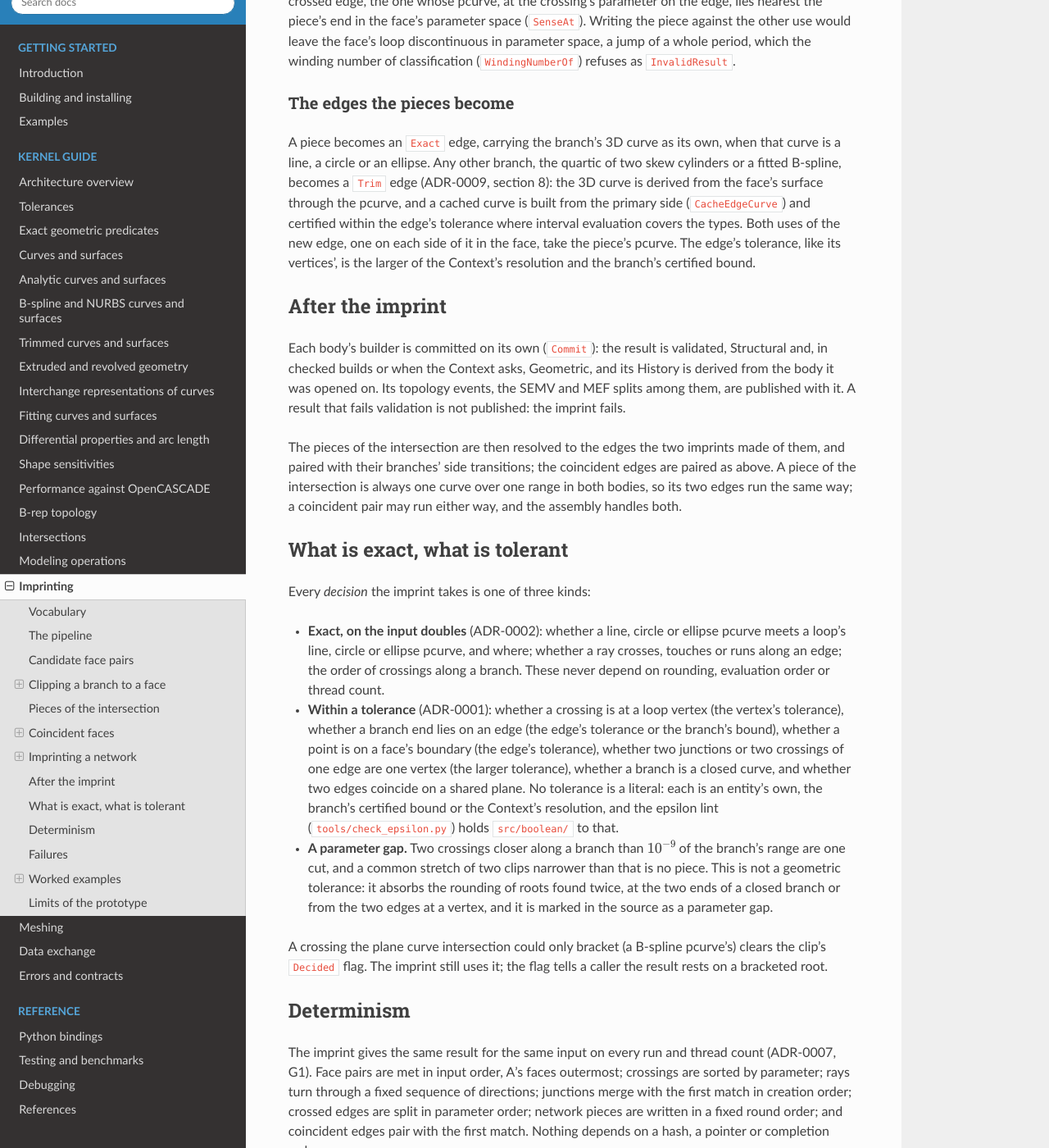
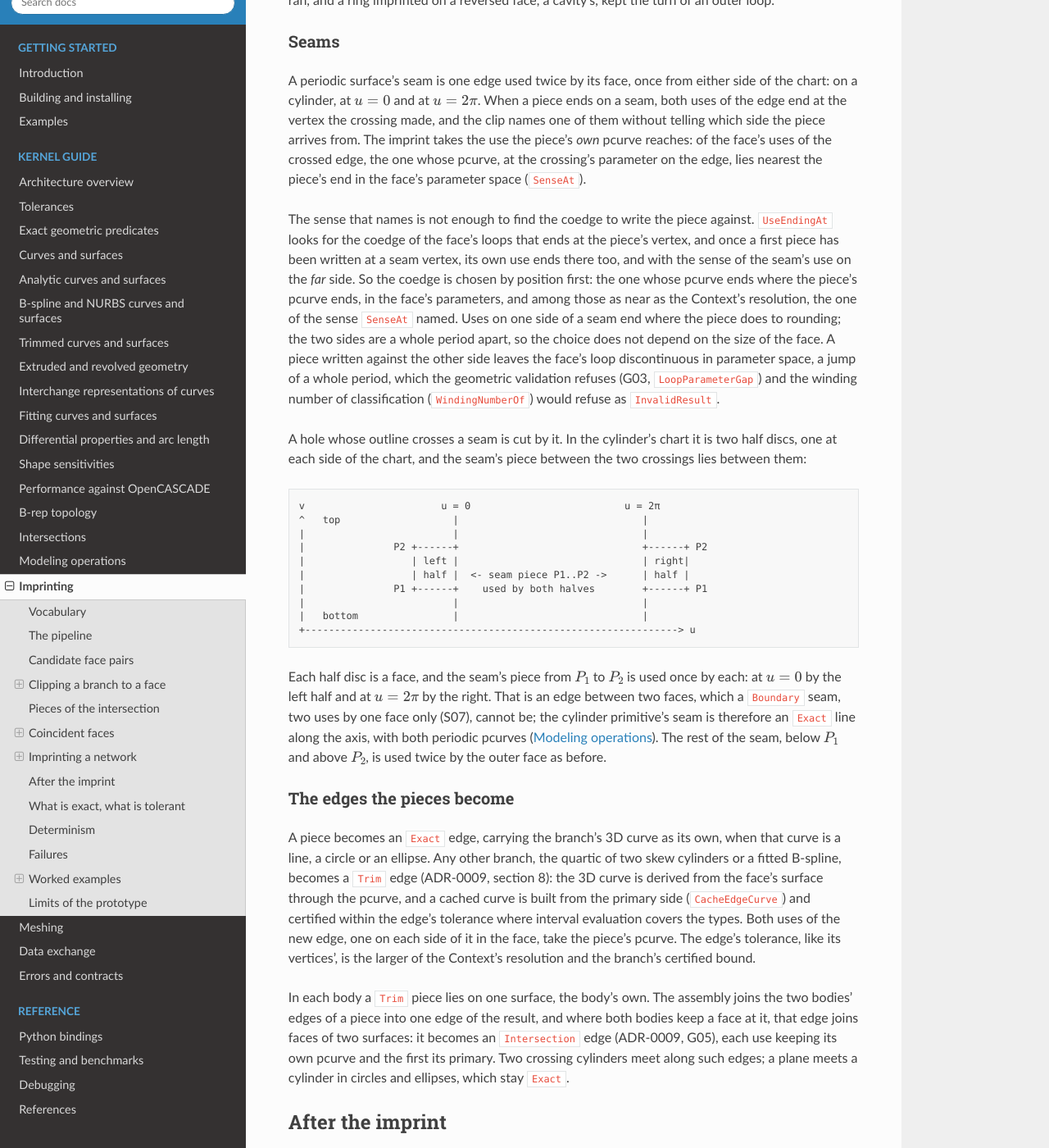
Before and after one commit to onurtuncer/Stereon, a Sphinx documentation site: the page built from docs/imprinting.rst, in a window 1280 px wide and 1400 px high, scrolled down 8928 px. Shown: the whole window at 82% size. Built offline with Sphinx 7.4.7 and the Read the Docs theme 3.1.0, drawn with Linux system fonts in a browser that asks for light colours; pages that are not in the unit, such as notebooks, are missing from menus; some of the changed text lies outside the part shown.

Commit message:
test, docs: cylinders crossing across a seam
BodiesTests: a cylinder pierced across its seam, through the axis and 1
off it, imprints into four lateral faces committed at the Geometric
level, the far hole an inner loop of the outer part. AssembleTests:
crossing cylinders meet along Intersection edges in union, common and
cut, every result closed at the Solid level, membership for the
perpendicular case. EulerCompletionTests: the builder's new getters.

IntegrationTests now reports a winding-number refusal of a result as a
problem instead of skipping the point as undecided. That shows the skew
pair's union and cut are refused (faces adding up to a few 1e-6 off 0 or
1 at points far from them, whatever the budget), so the pair goes back
to the known ones with that note; the perpendicular pair passes.

docs/imprinting.rst: the seam section covers choosing the coedge by
where pcurves end, a hole across a seam as two half discs either side of
the seam's piece (with a chart sketch), hanging on the part that holds a
component, Intersection edges in the result, and a worked example.
docs/modeling.rst follows.

Co-Authored-By: Claude Opus 5.5 <noreply@anthropic.com>

```diff
--- a/docs/imprinting.rst
+++ b/docs/imprinting.rst
@@ -384,12 +384,21 @@ done:
 - **A component touching no boundary.** When no piece can be written, some
   piece has neither end made: a component of the network lies inside the
   face without touching its boundary (a hole's outline, say). It is *hung*
-  on a helper strut: a ``Spatial`` straight edge from a vertex of the face's
-  first loop to the component's first unmade vertex. The component is then
+  on a helper strut: a ``Spatial`` straight edge from a vertex of the outer
+  loop of the face *part* that holds the component to the component's first
+  unmade vertex. Pieces written before it may already have split the face,
+  and the part that kept the original face's handle need not be the one
+  around the component; the part is the one whose outer loop, sampled in the
+  face's parameters, encloses the component's vertex, the innermost when
+  several do (``PartHolding``). The component is then
   written from it, its last piece closing it with MEF. When every piece is
   done, each helper strut is removed (KEMR, ``KillEdgeMakeRing``): the
   component, cut free, is left as a separate loop of the face, a *ring*,
   and the face MEF cut off is its *disc*.
+
+When several networks are imprinted on one face, each starts from the part
+of the face that holds a point of its first piece, chosen the same way, so a
+later network is written into the part an earlier one left around it.
 
 A network whose pieces can never all be written (a piece runs into the
 face from a junction no other piece reaches) fails with
@@ -439,10 +448,48 @@ the vertex the crossing made, and the clip names one of them without
 telling which side the piece arrives from. The imprint takes the use the
 piece's *own* pcurve reaches: of the face's uses of the crossed edge, the
 one whose pcurve, at the crossing's parameter on the edge, lies nearest the
-piece's end in the face's parameter space (``SenseAt``). Writing the piece
-against the other use would leave the face's loop discontinuous in
-parameter space, a jump of a whole period, which the winding number of
-classification (``WindingNumberOf``) refuses as ``InvalidResult``.
+piece's end in the face's parameter space (``SenseAt``).
+
+The sense that names is not enough to find the coedge to write the piece
+against. ``UseEndingAt`` looks for the coedge of the face's loops that ends
+at the piece's vertex, and once a first piece has been written at a seam
+vertex, its own use ends there too, and with the sense of the seam's use on
+the *far* side. So the coedge is chosen by position first: the one whose
+pcurve ends where the piece's pcurve ends, in the face's parameters, and
+among those as near as the Context's resolution, the one of the sense
+``SenseAt`` named. Uses on one side of a seam end where the piece does to
+rounding; the two sides are a whole period apart, so the choice does not
+depend on the size of the face. A piece written against the other side
+leaves the face's loop discontinuous in parameter space, a jump of a whole
+period, which the geometric validation refuses (G03, ``LoopParameterGap``)
+and the winding number of classification (``WindingNumberOf``) would
+refuse as ``InvalidResult``.
+
+A hole whose outline crosses a seam is cut by it. In the cylinder's chart
+it is two half discs, one at each side of the chart, and the seam's piece
+between the two crossings lies between them:
+
+.. code-block:: text
+
+   v                       u = 0                          u = 2π
+   ^   top                   |                               |
+   |                         |                               |
+   |               P2 +------+                               +------+ P2
+   |                  | left |                               | right|
+   |                  | half |  <- seam piece P1..P2 ->      | half |
+   |               P1 +------+    used by both halves        +------+ P1
+   |                         |                               |
+   |   bottom                |                               |
+   +---------------------------------------------------------------> u
+
+Each half disc is a face, and the seam's piece from :math:`P_1` to
+:math:`P_2` is used once by each: at :math:`u = 0` by the left half and at
+:math:`u = 2\pi` by the right. That is an edge between two faces, which a
+``Boundary`` seam, two uses by one face only (S07), cannot be; the cylinder
+primitive's seam is therefore an ``Exact`` line along the axis, with both
+periodic pcurves (:doc:`modeling`). The rest of the seam, below
+:math:`P_1` and above :math:`P_2`, is used twice by the outer face as
+before.
 
 The edges the pieces become
 ~~~~~~~~~~~~~~~~~~~~~~~~~~~
@@ -457,6 +504,14 @@ interval evaluation covers the types. Both uses of the new edge, one on
 each side of it in the face, take the piece's pcurve. The edge's tolerance,
 like its vertices', is the larger of the Context's resolution and the
 branch's certified bound.
+
+In each body a ``Trim`` piece lies on one surface, the body's own. The
+assembly joins the two bodies' edges of a piece into one edge of the
+result, and where both bodies keep a face at it, that edge joins faces of
+two surfaces: it becomes an ``Intersection`` edge (ADR-0009, G05), each
+use keeping its own pcurve and the first its primary. Two crossing
+cylinders meet along such edges; a plane meets a cylinder in circles and
+ellipses, which stay ``Exact``.
 
 After the imprint
 -----------------
@@ -582,6 +637,38 @@ crossings are the seam's, at :math:`u = 0` and :math:`u = 2\pi`, and both
 ends take the use of the seam their own pcurve reaches, so the face's
 loops stay continuous. B's lateral face is cut into three bands.
 
+A cylinder pierced across its seam
+~~~~~~~~~~~~~~~~~~~~~~~~~~~~~~~~~~
+
+:math:`A` is a cylinder of radius 3 about the :math:`z` axis from
+:math:`z = -5` to :math:`z = 5`, its seam at :math:`u = 0` on the
+:math:`+x` side; :math:`B` a cylinder of radius 1.5 along the :math:`x`
+axis from :math:`x = -6` to :math:`x = 6`. B pierces A's lateral face
+twice, around :math:`u = 0` and around :math:`u = \pi`.
+
+- Around :math:`u = \pi` the curve of meeting is a closed branch touching
+  no edge of A. By the time it is written, the curve around :math:`u = 0`
+  has split A's lateral face, so it is hung on the part that holds it, the
+  outer one, not on the half disc that kept the face's handle.
+- Around :math:`u = 0` the curve crosses A's seam at
+  :math:`P_1 = (3, 0, -1.5)` and :math:`P_2 = (3, 0, 1.5)`, which split
+  the seam into three pieces. Its half at :math:`u \approx 2\pi` is written
+  first, against the seam's uses at :math:`u = 2\pi`, and cuts off the
+  right half disc. The half at :math:`u \approx 0` is then written against
+  the seam's uses at :math:`u = 0`, found by where their pcurves end,
+  although its own first half's reversed use also ends at :math:`P_2` with
+  the sense the seam's use at :math:`u = 0` has. It cuts off the left half
+  disc.
+
+A's lateral face ends in four faces: the outer one, with the hole at
+:math:`u = \pi` as an inner loop, the two half discs and the disc at
+:math:`u = \pi`. On B, whose seam lies along :math:`y = 1.5`, the curves
+cross B's own seam the same way. The curves of meeting are fitted, so each
+body carries them as ``Trim`` edges; joined in the result, a face of each
+cylinder uses them, and they become ``Intersection`` edges. A cylinder
+along :math:`y = 1` instead of the :math:`x` axis, skew to A's, crosses
+A's seam in the same way.
+
 A smaller box against a face
 ~~~~~~~~~~~~~~~~~~~~~~~~~~~~
 
```
Also changed, not shown: docs/modeling.rst (+7 -3 lines), 4 other files.
